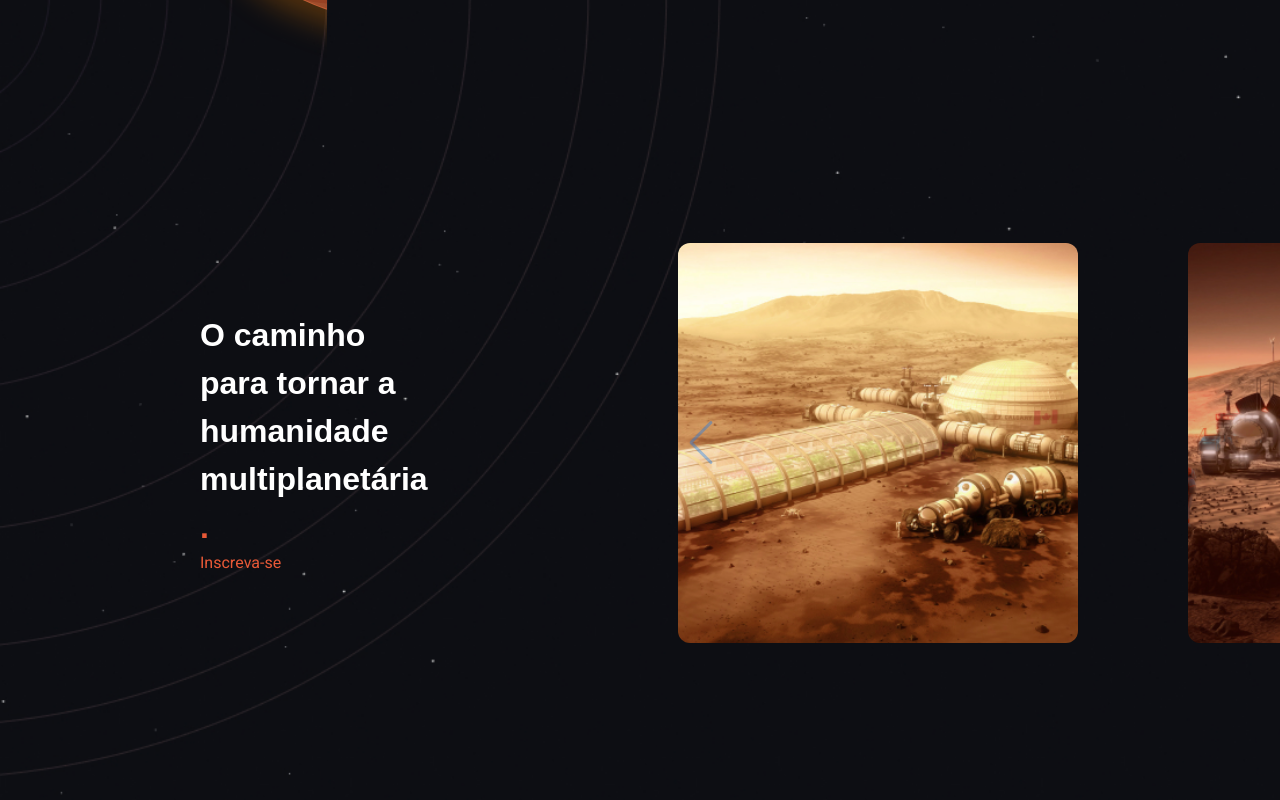
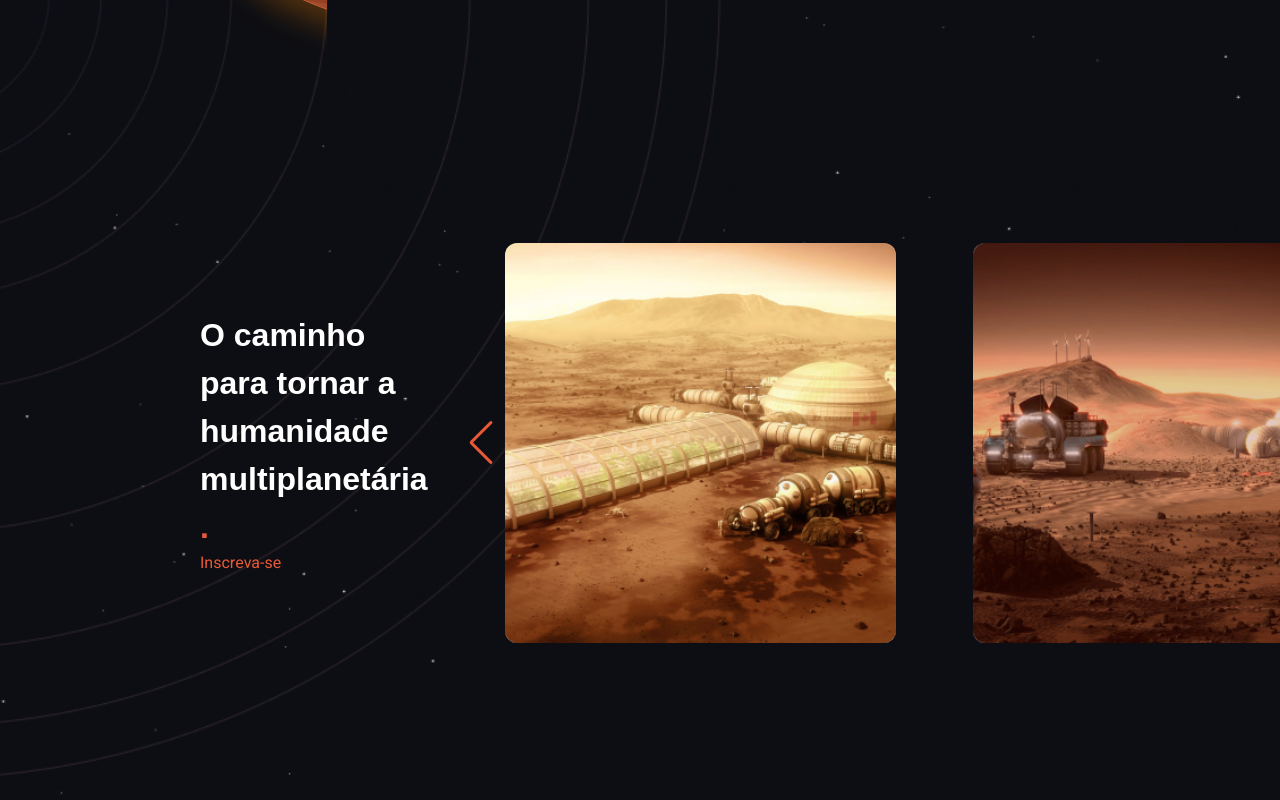
Before and after one commit to EduardoLPP/landing-page-trip-to-mars, a React (Create React App) app: page / in a window 1280 px wide. Shown: the part 1895-2695 px from the top of the page. Built offline with nearby package versions, Linux system fonts and the light colour scheme.

Commit message:
finalizacao swiper

```diff
--- a/src/App.tsx
+++ b/src/App.tsx
@@ -94,7 +94,7 @@ function App() {
               </ContainerLogo>
 
               <Gallery>
-                <Swiper navigation={true} className="mySwiper" modules={[Navigation]} slidesPerView={2} spaceBetween={20}>
+                <Swiper loop style={{padding: "0 47px"}} navigation={true} className="mySwiper" modules={[Navigation]} slidesPerView={3} spaceBetween={300}>
                   <SwiperSlide>
                     <ContainerImage>
                       <ImageGallery width={400} height={400}  src='/images/gallery-1.jpg' />
--- a/src/styles/styles.ts
+++ b/src/styles/styles.ts
@@ -117,8 +117,15 @@ export const TextAbout = styled.p`
 
 export const Gallery = styled.div`
     display: flex;
-    max-width: ${pixelToRem(1000)};
+    max-width: ${pixelToRem(1200)};
     border-radius: ${pixelToRem(12)};
+
+    & .swiper-button-prev {
+        color: var(--mars);
+    }
+    & .swiper-button-next {
+        color: var(--mars);
+    }
 `;
 
 export const ImageGallery = styled.img<ImageGalleryProps>`
@@ -167,7 +174,7 @@ export const TextSubscribe = styled.div`
 `;
 
 export const ContainerLogo = styled.div`
-    margin: ${pixelToRem(50, 250, 50, 0)};
+    margin: ${pixelToRem(50, 30, 50, 0)};
     max-width: ${pixelToRem(318)};
 `;
 
```
